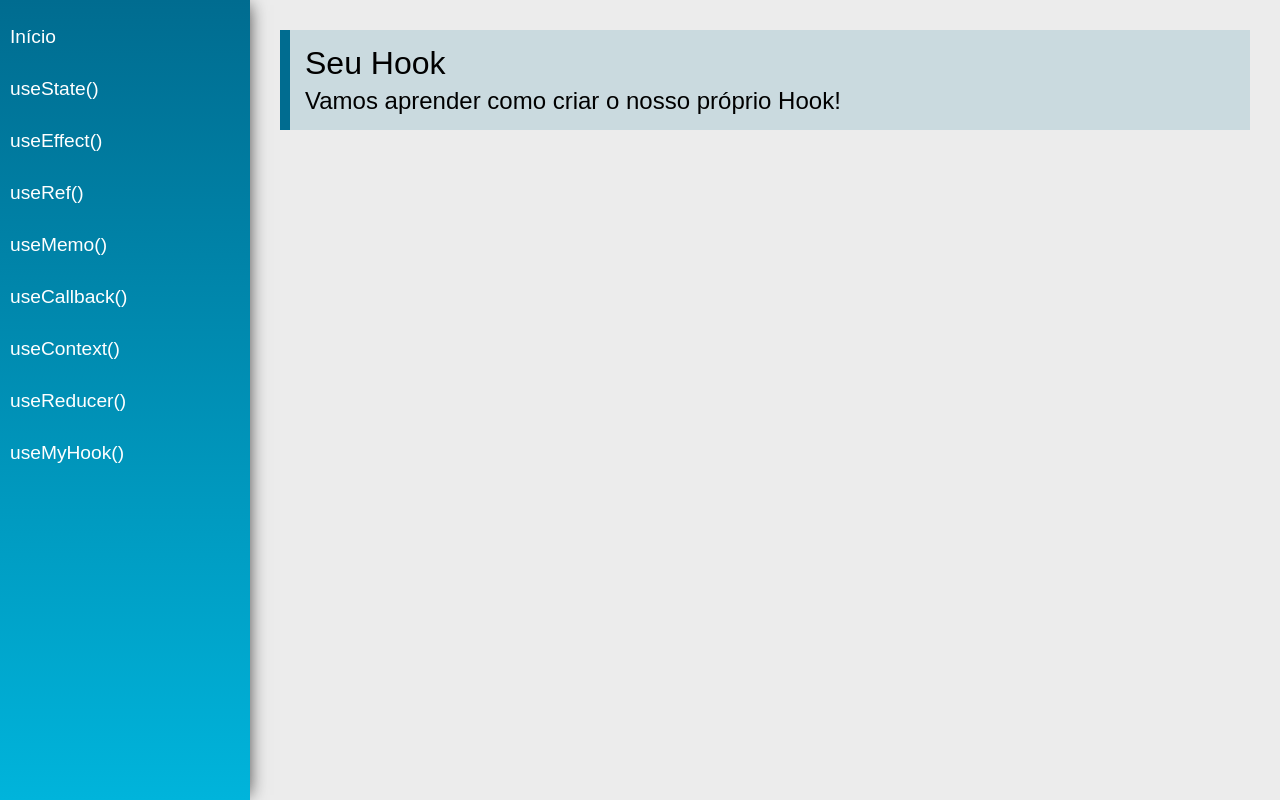
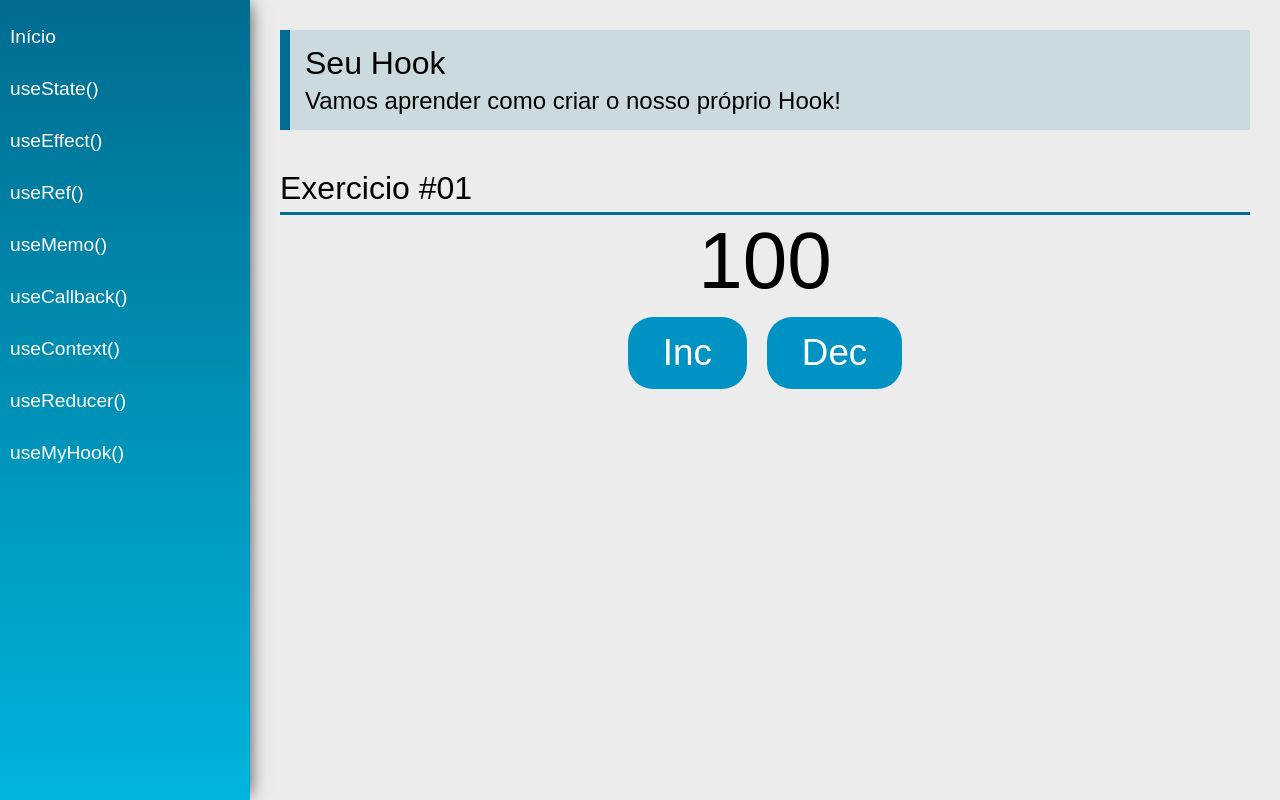
Before and after one commit to Smooke09/React-Hooks, a React (Create React App) app: page /useCustom in a window 1280 px wide. Built offline with nearby package versions, Linux system fonts and the light colour scheme.

Commit message:
Custom hooks #1

```diff
--- /dev/null
+++ b/src/hooks/useCounter.js
@@ -0,0 +1,15 @@
+import { useState } from "react";
+
+export const useCounter = (initalValue = 100) => {
+  const [count, setCount] = useState(initalValue);
+
+  function inc() {
+    setCount(count + 1);
+  }
+
+  function dec() {
+    setCount(count - 1);
+  }
+
+  return [count, inc, dec];
+};
--- a/src/views/examples/UseCustom.jsx
+++ b/src/views/examples/UseCustom.jsx
@@ -1,15 +1,31 @@
-import React from 'react'
-import PageTitle from '../../components/layout/PageTitle'
+import React from "react";
+import PageTitle from "../../components/layout/PageTitle";
+import SectionTitle from "../../components/layout/SectionTitle";
+import { useCounter } from "../../hooks/useCounter";
 
 const UseRef = (props) => {
+  const [count, inc, dec] = useCounter();
+
   return (
     <div className="UseCustom">
       <PageTitle
         title="Seu Hook"
         subtitle="Vamos aprender como criar o nosso próprio Hook!"
       />
+      <SectionTitle title="Exercicio #01" />
+      <div className="center">
+        <span className="text">{count}</span>
+        <div>
+          <button className="btn" onClick={() => inc()}>
+            Inc
+          </button>
+          <button className="btn" onClick={() => dec()}>
+            Dec
+          </button>
         </div>
-    )
-}
+      </div>
+    </div>
+  );
+};
 
-export default UseRef
+export default UseRef;
```
Also changed, not shown: src/store/index.js (line endings or trailing spaces). Lines whose indentation alone changed are shown as unchanged.
